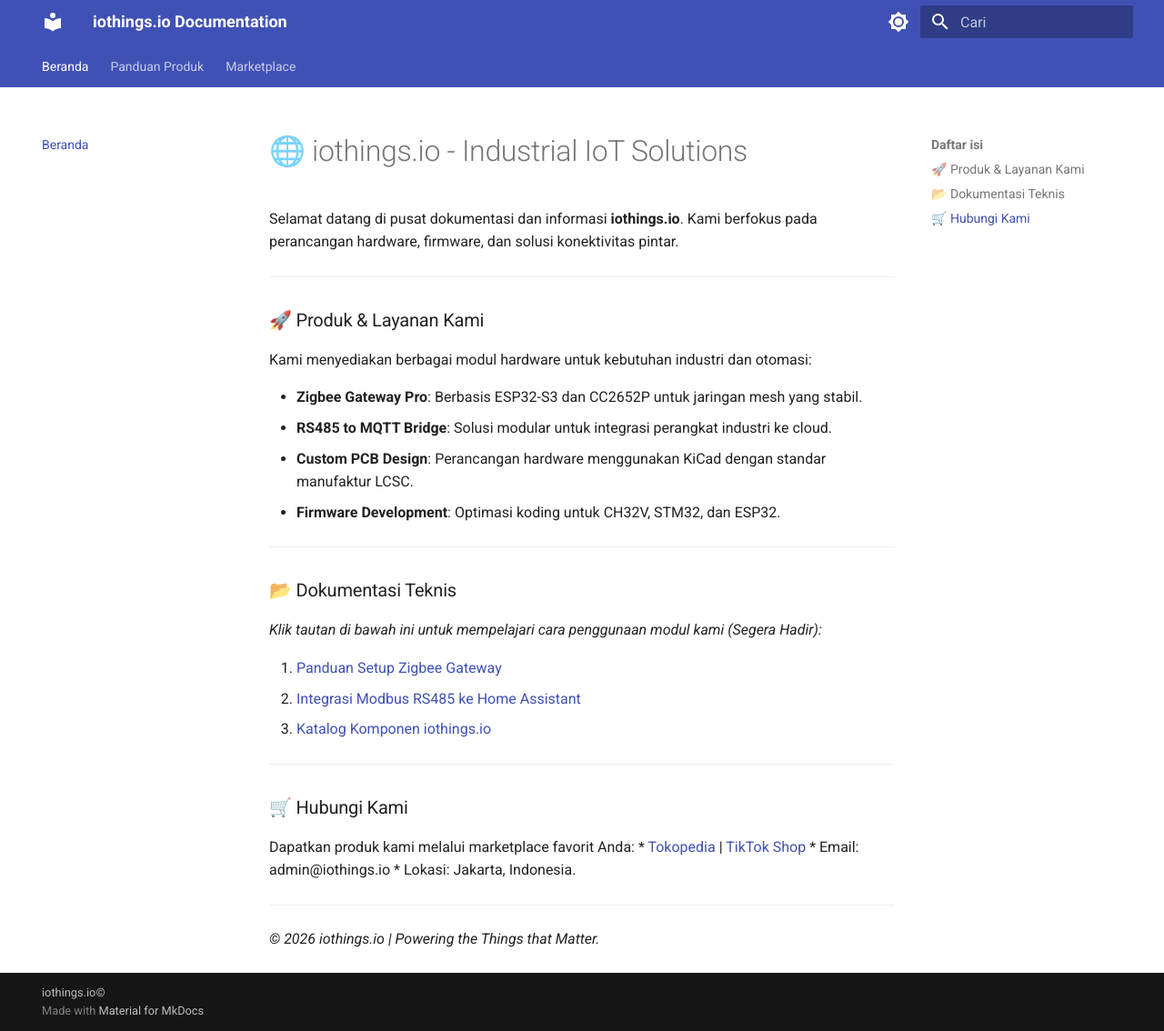
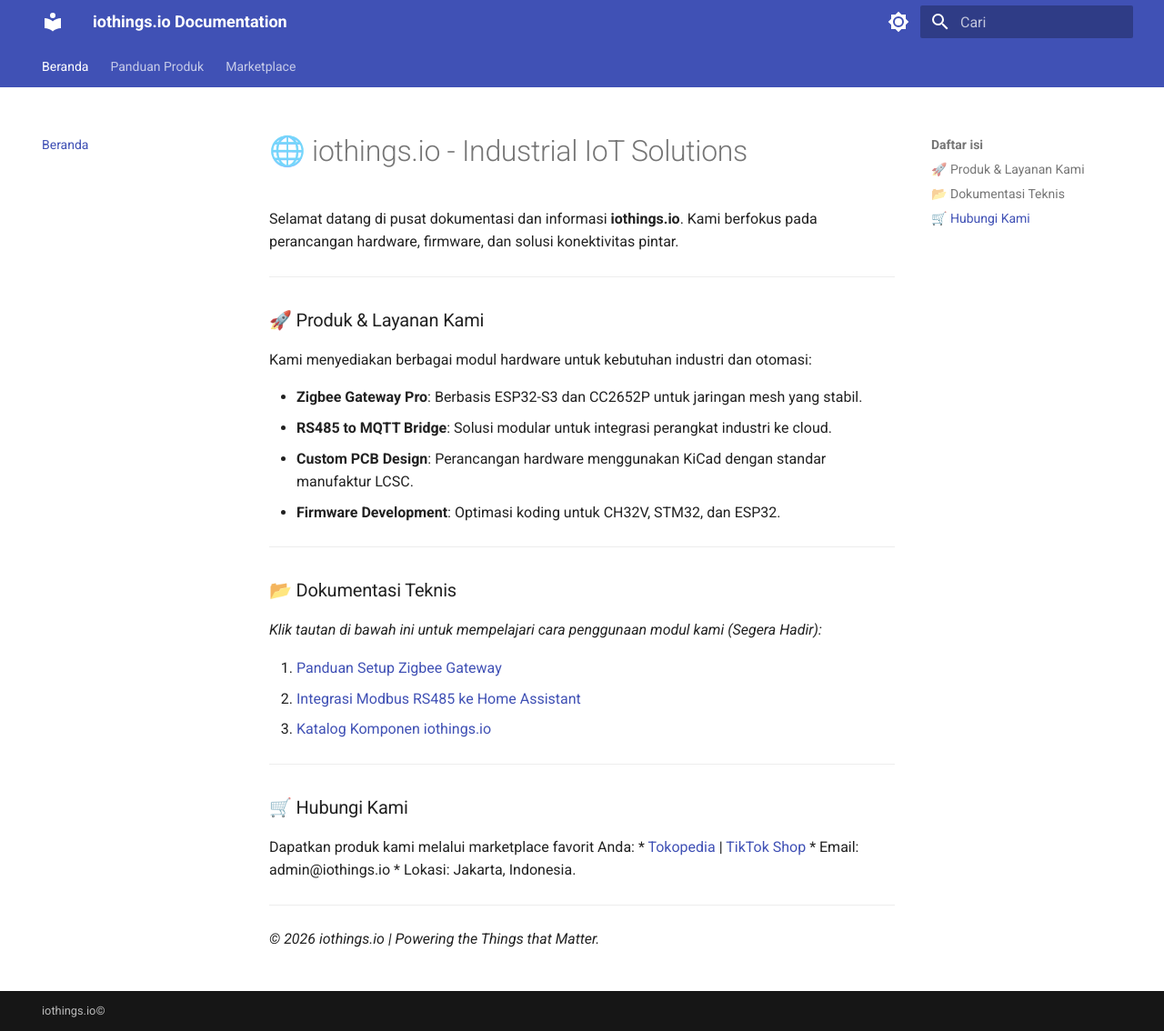
Before and after one commit to iothings-io/iothings-io.github.io, an MkDocs documentation site: the page built from docs/index.md, in a window 1280 px wide and 1134 px high. Shown: the whole window at 91% size. Built offline with MkDocs 1.6.1 and Material for MkDocs 9.7.7, drawn with Linux system fonts in a browser that asks for light colours; some of the changed lines change nothing that is shown.

Commit message:
Update mkdocs.yml
Add overrides - main.html

```diff
--- a/mkdocs.yml
+++ b/mkdocs.yml
@@ -33,6 +33,7 @@
   font:
     text: Roboto           # Font utama yang tajam untuk teks
     code: Roboto Mono      # Font khusus untuk kodingan agar rapi
+  custom_dir: overrides  # Ini yang menghubungkan ke file main.html
   generator: false
 
 markdown_extensions:
```
